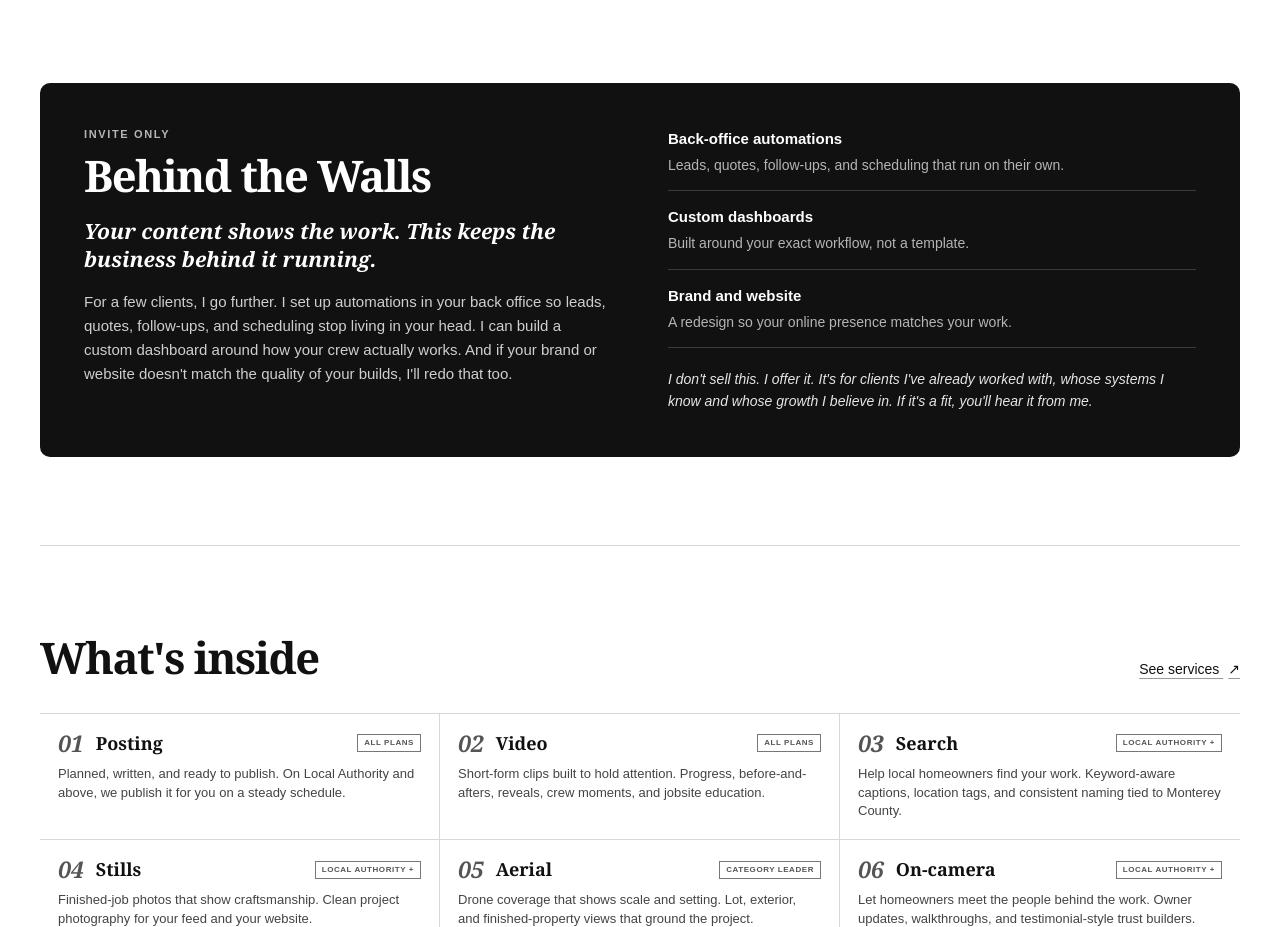
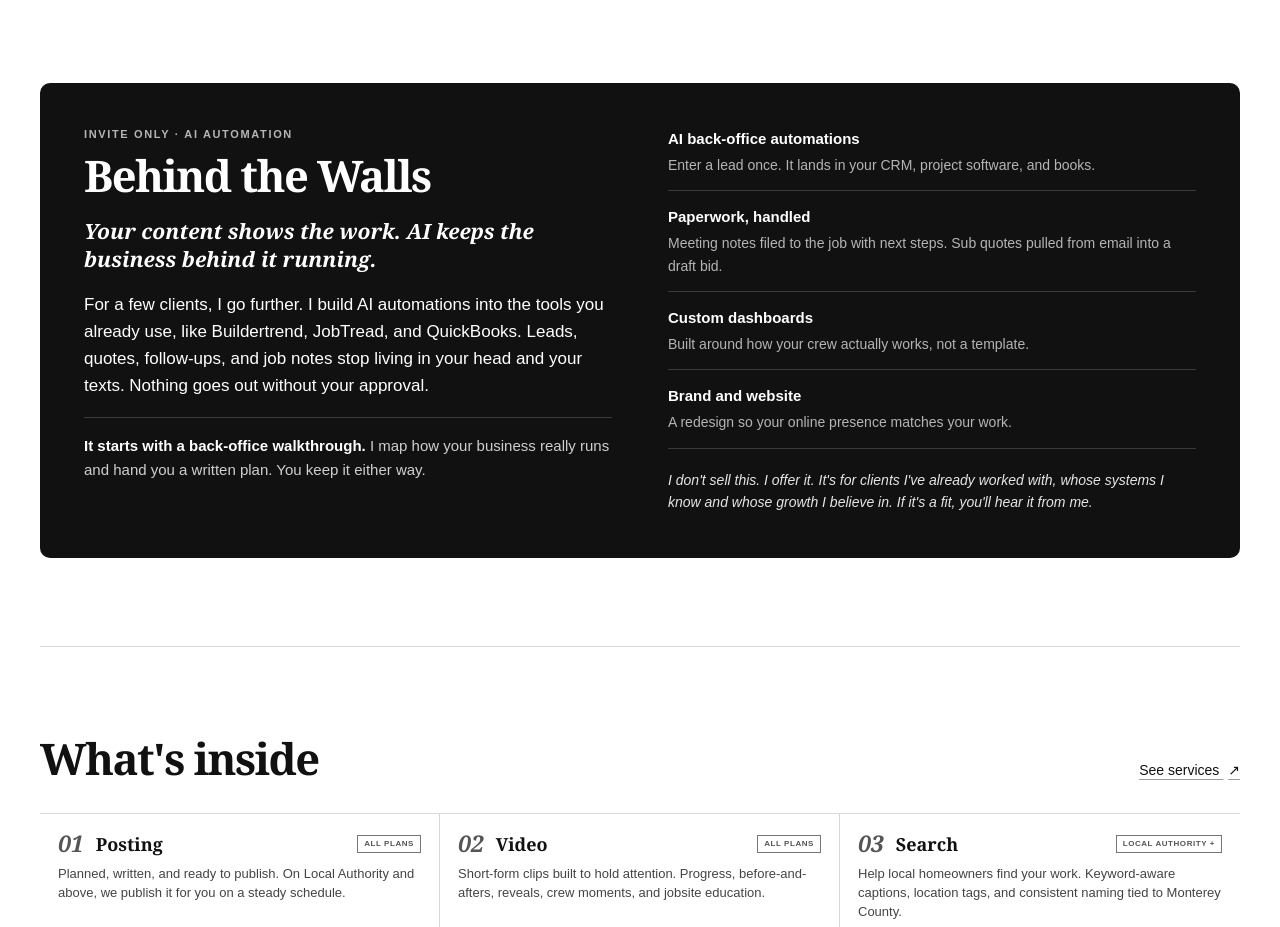
Before and after one commit to torikumre/media-seed-site, a plain HTML site: page index.html in a window 1280 px wide. Shown: the part 3160-4087 px from the top of the page. Drawn offline with Linux system fonts and the light colour scheme.

Commit message:
Make Behind the Walls clearly AI automation, add examples and walkthrough step
Co-Authored-By: Claude Opus 5.5 <noreply@anthropic.com>
Claude-Session: https://claude.ai/code/session_01AJQpsYH8CNCeq4j5iMt9Bh

```diff
--- a/index.html
+++ b/index.html
@@ -97,7 +97,7 @@
     </section>
 
     <section class="invite-section section-wrap section-rule" id="behind-the-walls" aria-labelledby="invite-title">
-      <div class="invite-card"><div class="invite-copy"><p class="eyebrow">Invite only</p><h2 id="invite-title">Behind the Walls</h2><p class="invite-lede">Your content shows the work. This keeps the business behind it running.</p><p>For a few clients, I go further. I set up automations in your back office so leads, quotes, follow-ups, and scheduling stop living in your head. I can build a custom dashboard around how your crew actually works. And if your brand or website doesn't match the quality of your builds, I'll redo that too.</p></div><div class="invite-detail"><ul class="invite-list"><li><strong>Back-office automations</strong><span>Leads, quotes, follow-ups, and scheduling that run on their own.</span></li><li><strong>Custom dashboards</strong><span>Built around your exact workflow, not a template.</span></li><li><strong>Brand and website</strong><span>A redesign so your online presence matches your work.</span></li></ul><p class="invite-note">I don't sell this. I offer it. It's for clients I've already worked with, whose systems I know and whose growth I believe in. If it's a fit, you'll hear it from me.</p></div></div>
+      <div class="invite-card"><div class="invite-copy"><p class="eyebrow">Invite only · AI automation</p><h2 id="invite-title">Behind the Walls</h2><p class="invite-lede">Your content shows the work. AI keeps the business behind it running.</p><p>For a few clients, I go further. I build AI automations into the tools you already use, like Buildertrend, JobTread, and QuickBooks. Leads, quotes, follow-ups, and job notes stop living in your head and your texts. Nothing goes out without your approval.</p><p class="invite-start"><strong>It starts with a back-office walkthrough.</strong> I map how your business really runs and hand you a written plan. You keep it either way.</p></div><div class="invite-detail"><ul class="invite-list"><li><strong>AI back-office automations</strong><span>Enter a lead once. It lands in your CRM, project software, and books.</span></li><li><strong>Paperwork, handled</strong><span>Meeting notes filed to the job with next steps. Sub quotes pulled from email into a draft bid.</span></li><li><strong>Custom dashboards</strong><span>Built around how your crew actually works, not a template.</span></li><li><strong>Brand and website</strong><span>A redesign so your online presence matches your work.</span></li></ul><p class="invite-note">I don't sell this. I offer it. It's for clients I've already worked with, whose systems I know and whose growth I believe in. If it's a fit, you'll hear it from me.</p></div></div>
     </section>
 
     <section class="inside-section section-wrap section-rule" id="services" aria-labelledby="inside-title">
--- a/styles.css
+++ b/styles.css
@@ -271,3 +271,5 @@
 .invite-note{margin:20px 0 0;color:#e6e6e6;font-size:14px;font-style:italic}
 @media(min-width:761px){.background-section .experience-row-four{grid-template-columns:repeat(4,minmax(0,1fr))}.background-section .experience-row-four>p:last-child{max-width:none}}
 @media(max-width:760px){.invite-card{grid-template-columns:1fr;gap:24px;padding:26px 20px}.invite-card h2{font-size:32px}.invite-lede{font-size:19px}}
+.invite-start{margin:18px 0 0;padding-top:16px;border-top:1px solid #3a3a3a;color:#cfcfcf;font-size:14px}
+.invite-start strong{color:var(--white)}
```
Also changed, not shown: pricing.html (+1 -1 lines).
